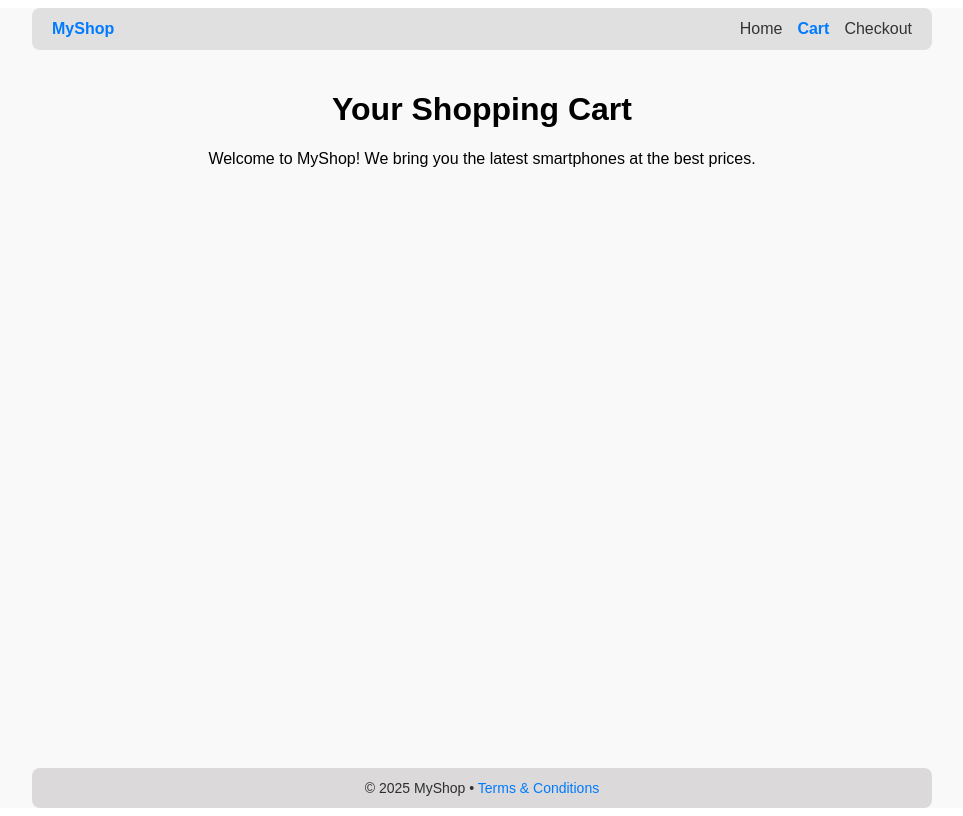
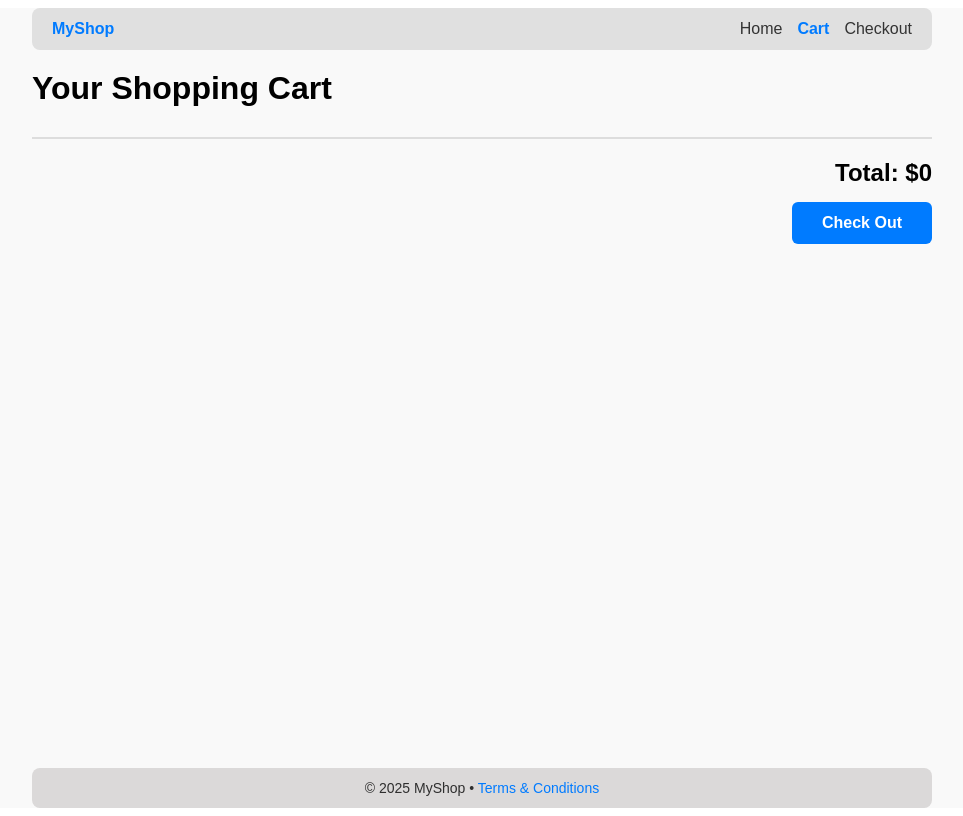
Before and after one commit to YiyangGes/Final-project, a React (Vite) app: page /Final-project/cart in a window 1280 px wide. Shown: the whole page, without its empty margins (158-1121 px from the left). Built offline with nearby package versions, Linux system fonts and the light colour scheme.

Commit message:
Implement shopping cart with add, update quantity, and delete functionality

```diff
--- a/src/App.jsx
+++ b/src/App.jsx
@@ -1,40 +1,59 @@
 import React from "react";
-import { createBrowserRouter, RouterProvider, NavLink, Outlet } from "react-router-dom";
+import {
+  createBrowserRouter,
+  RouterProvider,
+  NavLink,
+  Outlet,
+} from "react-router-dom";
+
 import HomePage from "./Pages/HomePage.jsx";
 import CartPage from "./Pages/CartPage.jsx";
 import CheckoutPage from "./Pages/CheckoutPage.jsx";
 import TermsPage from "./Pages/TermsPage.jsx";
 import ErrorPage from "./Pages/ErrorPage.jsx";
 import ProductPage from "./Pages/ProductPage.jsx";
+import CartProvider from "./Pages/CartContext.jsx";
 
-// ----- Main Layout -----
+// ------------------ Layout ------------------
 const MainWrapper = () => (
-  <div style={{
+  <div
+    style={{
       minHeight: "100vh",
       display: "flex",
       flexDirection: "column",
       fontFamily: "Arial, sans-serif",
       background: "#f9f9f9",
-  }}>
-    <div style={{
+    }}
+  >
+    <div
+      style={{
         width: "900px",
         display: "flex",
         flexDirection: "column",
         flex: 1,
         margin: "0 auto",
-    }}>
-      <nav style={{
+      }}
+    >
+      {/* Navbar */}
+      <nav
+        style={{
           display: "flex",
           justifyContent: "space-between",
           padding: "12px 20px",
           background: "#e0e0e0ff",
           borderRadius: "8px",
-        marginBottom: "20px"
-      }}>
+          marginBottom: "20px",
+        }}
+      >
         <div style={{ fontWeight: "bold", color: "#007bff" }}>MyShop</div>
+
         <div>
           {["/", "/cart", "/checkout"].map((path, idx) => {
-            const label = path === "/" ? "Home" : path.slice(1).charAt(0).toUpperCase() + path.slice(2);
+            const label =
+              path === "/"
+                ? "Home"
+                : path.slice(1).charAt(0).toUpperCase() + path.slice(2);
+
             return (
               <NavLink
                 key={path}
@@ -44,7 +63,7 @@ const MainWrapper = () => (
                   marginRight: idx < 2 ? "15px" : "0",
                   textDecoration: "none",
                   color: isActive ? "#007bff" : "#333",
-                  fontWeight: isActive ? "bold" : "normal"
+                  fontWeight: isActive ? "bold" : "normal",
                 })}
               >
                 {label}
@@ -58,22 +77,28 @@ const MainWrapper = () => (
         <Outlet />
       </main>
 
-      <footer style={{
+      {/* Footer */}
+      <footer
+        style={{
           padding: "12px 0",
           background: "#dbd9d9ff",
           textAlign: "center",
           color: "#2f2f2fff",
           fontSize: "14px",
           borderRadius: "8px",
-        marginTop: "20px"
-      }}>
-        © 2025 MyShop • <NavLink to="/terms" style={{ textDecoration: "none", color: "#007bff" }}>Terms & Conditions</NavLink>
+          marginTop: "20px",
+        }}
+      >
+        © 2025 MyShop •{" "}
+        <NavLink to="/terms" style={{ textDecoration: "none", color: "#007bff" }}>
+          Terms & Conditions
+        </NavLink>
       </footer>
     </div>
   </div>
 );
 
-// ----- Router Setup -----
+// ------------------ Router ------------------
 const router = createBrowserRouter(
   [
     {
@@ -82,20 +107,22 @@ const router = createBrowserRouter(
       errorElement: <ErrorPage />,
       children: [
         { index: true, element: <HomePage /> },
-        { path: "cart", element: <CartPage /> },               // FIXED
+        { path: "cart", element: <CartPage /> },
         { path: "checkout", element: <CheckoutPage /> },
         { path: "terms", element: <TermsPage /> },
-        { path: "product/:id", element: <ProductPage /> },    // ADDED
+        { path: "product/:id", element: <ProductPage /> },
       ],
     },
   ],
-  {
-    basename: "/Final-project", // keep if deploying to subfolder
-  }
+  { basename: "/Final-project" }
 );
 
 function App() {
-  return <RouterProvider router={router} />;
+  return (
+    <CartProvider>
+      <RouterProvider router={router} />
+    </CartProvider>
+  );
 }
 
 export default App;
--- /dev/null
+++ b/src/Pages/CartContext.jsx
@@ -0,0 +1,37 @@
+import { createContext, useState } from "react";
+
+export const CartContext = createContext();
+
+const CartProvider = ({ children }) => {
+  const [cart, setCart] = useState([]);
+
+  const addToCart = (item) => {
+    setCart((prev) => {
+      const existing = prev.find((i) => i.id === item.id);
+      if (existing) {
+        return prev.map((i) =>
+          i.id === item.id ? { ...i, qty: i.qty + 1 } : i
+        );
+      }
+      return [...prev, { ...item, qty: 1 }];
+    });
+  };
+
+  const updateQty = (id, newQty) => {
+    if (newQty === 0) {
+      setCart((prev) => prev.filter((item) => item.id !== id));
+    } else {
+      setCart((prev) =>
+        prev.map((item) => (item.id === id ? { ...item, qty: newQty } : item))
+      );
+    }
+  };
+
+  return (
+    <CartContext.Provider value={{ cart, addToCart, updateQty }}>
+      {children}
+    </CartContext.Provider>
+  );
+};
+
+export default CartProvider;
--- a/src/Pages/CartPage.jsx
+++ b/src/Pages/CartPage.jsx
@@ -1,8 +1,63 @@
-const CartPage = () => (
-  <div style={{ textAlign: "center" }}>
-    <h1>Your Shopping Cart</h1>
-    <p>Welcome to MyShop! We bring you the latest smartphones at the best prices.</p>
-  </div>
-);
+import { useContext } from "react";
+import { Link } from "react-router-dom";
+import { CartContext } from "./CartContext.jsx";
+import CartItem from "./Components/CartItem.jsx";
+
+const CartPage = () => {
+  const { cart } = useContext(CartContext);
+  const total = cart.reduce((sum, item) => sum + item.price * item.qty, 0);
+
+  return (
+    <div>
+
+      <h1 style={{ margin: "0 0 30px 0", textAlign: "left" }}>Your Shopping Cart</h1>
+
+      <div>
+        {cart.map((item) => (
+          <CartItem
+            key={item.id}
+            id={item.id}
+            price={item.price}
+            image={item.image}
+            qty={item.qty}
+          />
+        ))}
+      </div>
+
+      <div
+        style={{
+          display: "flex",
+          justifyContent: "flex-end",
+          alignItems: "center",
+          marginTop: "30px",
+          paddingTop: "20px",
+          borderTop: "2px solid #ddd",
+        }}
+      >
+        <div style={{ textAlign: "right" }}>
+          <p style={{ fontSize: "24px", fontWeight: "bold", margin: "0 0 15px 0" }}>
+            Total: ${total}
+          </p>
+          <Link to="/checkout" style={{ textDecoration: "none" }}>
+            <button
+              style={{
+                padding: "12px 30px",
+                cursor: "pointer",
+                background: "#007bff",
+                color: "#fff",
+                border: "none",
+                borderRadius: "6px",
+                fontSize: "16px",
+                fontWeight: "bold",
+              }}
+            >
+              Check Out
+            </button>
+          </Link>
+        </div>
+      </div>
+    </div>
+  );
+};
 
 export default CartPage;
--- /dev/null
+++ b/src/Pages/Components/CartItem.jsx
@@ -0,0 +1,159 @@
+import React, { useContext } from "react";
+import { CartContext } from "../CartContext.jsx";
+
+const CartItem = ({ id, name, price, image, qty }) => {
+  const { updateQty } = useContext(CartContext);
+
+  const increase = () => updateQty(id, qty + 1);
+  const decrease = () => updateQty(id, qty - 1);
+  const remove = () => updateQty(id, 0);
+
+  const buttonStyle = {
+    padding: "8px 16px",
+    border: "1px solid #007bff",
+    background: "#fff",
+    color: "#007bff",
+    cursor: "pointer",
+    borderRadius: "4px",
+    fontSize: "16px",
+    fontWeight: "bold",
+    transition: "all 0.2s ease",
+  };
+
+  const deleteButtonStyle = {
+    padding: "8px 16px",
+    border: "1px solid #dc3545",
+    background: "#fff",
+    color: "#dc3545",
+    cursor: "pointer",
+    borderRadius: "4px",
+    fontSize: "14px",
+    fontWeight: "bold",
+    transition: "all 0.2s ease",
+  };
+
+  return (
+    <div
+      style={{
+        display: "flex",
+        flexDirection: "row",
+        alignItems: "center",
+        padding: "20px 0",
+        borderBottom: "1px solid #ddd",
+      }}
+    >
+      <img
+        src={image}
+        alt={`Product ${id}`}
+        style={{
+          width: "100px",
+          height: "100px",
+          objectFit: "cover",
+          borderRadius: "8px",
+          marginRight: "20px",
+        }}
+      />
+
+      <div
+        style={{
+          display: "flex",
+          flexDirection: "column",
+          marginRight: "auto",
+        }}
+      >
+        <p style={{ margin: "0 0 4px 0" }}>
+          <strong>Product ID:</strong> {id}
+        </p>
+        <p style={{ margin: 0 }}>
+          <strong>Price:</strong> ${price}
+        </p>
+      </div>
+
+      <div
+        style={{
+          display: "flex",
+          flexDirection: "row",
+          alignItems: "center",
+        }}
+      >
+        <button
+          onClick={decrease}
+          disabled={qty === 1}
+          onMouseDown={(e) => {
+            if (qty > 1) {
+              e.currentTarget.style.background = "#007bff";
+              e.currentTarget.style.color = "#fff";
+            }
+          }}
+          onMouseUp={(e) => {
+            e.currentTarget.style.background = "#fff";
+            e.currentTarget.style.color = "#007bff";
+          }}
+          onMouseLeave={(e) => {
+            e.currentTarget.style.background = "#fff";
+            e.currentTarget.style.color = "#007bff";
+          }}
+          style={{
+            ...buttonStyle,
+            opacity: qty === 1 ? 0.5 : 1,
+            cursor: qty === 1 ? "not-allowed" : "pointer",
+          }}
+        >
+          -
+        </button>
+        <p style={{ margin: 0, fontWeight: "bold", fontSize: "18px", minWidth: "30px", textAlign: "center" }}>
+          {qty}
+        </p>
+        <button
+          onClick={increase}
+          onMouseDown={(e) => {
+            e.currentTarget.style.background = "#007bff";
+            e.currentTarget.style.color = "#fff";
+          }}
+          onMouseUp={(e) => {
+            e.currentTarget.style.background = "#fff";
+            e.currentTarget.style.color = "#007bff";
+          }}
+          onMouseLeave={(e) => {
+            e.currentTarget.style.background = "#fff";
+            e.currentTarget.style.color = "#007bff";
+          }}
+          style={buttonStyle}
+        >
+          +
+        </button>
+        <p
+          style={{
+            margin: 0,
+            fontWeight: "bold",
+            fontSize: "20px",
+            minWidth: "80px",
+            textAlign: "center",
+          }}
+        >
+          ${qty * price}
+        </p>
+        <button
+          onClick={remove}
+          onMouseDown={(e) => {
+            e.currentTarget.style.background = "#dc3545";
+            e.currentTarget.style.color = "#fff";
+          }}
+          onMouseUp={(e) => {
+            e.currentTarget.style.background = "#fff";
+            e.currentTarget.style.color = "#dc3545";
+          }}
+          onMouseLeave={(e) => {
+            e.currentTarget.style.background = "#fff";
+            e.currentTarget.style.color = "#dc3545";
+          }}
+          style={deleteButtonStyle}
+        >
+          Delete
+        </button>
+      </div>
+    </div>
+  );
+};
+
+export default CartItem;
```
Also changed, not shown: src/Pages/HomePage.jsx (+30 -18 lines). Lines whose indentation alone changed are shown as unchanged.
